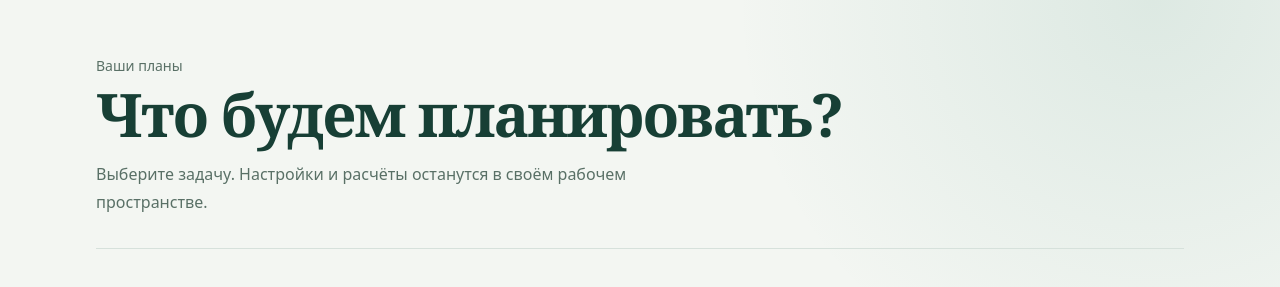
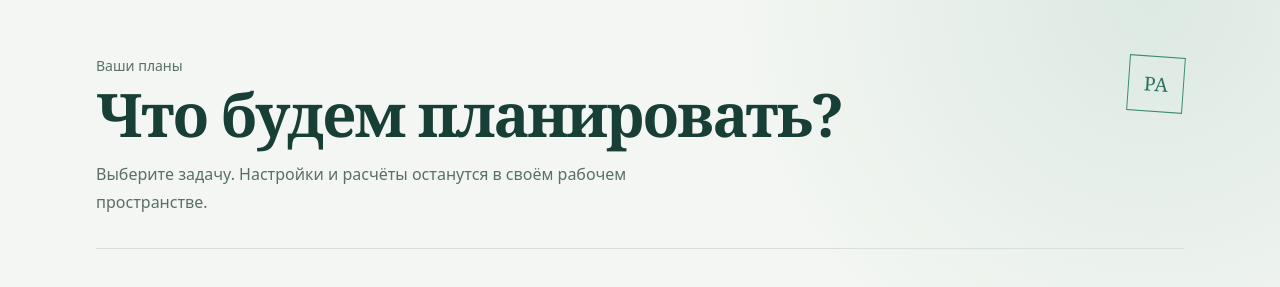
Before and after one commit to QFire2012/pension-assistant, a Next.js app: page /hub in a window 1280 px wide. Shown: the top 287 px of the page. Built offline with nearby package versions, Linux system fonts and the light colour scheme.

Commit message:
fix: clarify product hub mark

```diff
--- a/app/globals.css
+++ b/app/globals.css
@@ -43,6 +43,18 @@ body {
   justify-content: space-between;
   border-bottom: 1px solid var(--line);
   padding-bottom: 2rem;
+}
+
+.hub-mark {
+  display: grid;
+  width: 3.5rem;
+  height: 3.5rem;
+  place-items: center;
+  border: 1px solid var(--accent);
+  color: var(--accent-strong);
+  font-family: var(--display-font);
+  font-size: 1.2rem;
+  transform: rotate(4deg);
 }
 
 .hub-card {
@@ -194,6 +206,11 @@ button {
     gap: 1.5rem;
   }
 
+  .hub-mark {
+    width: 2.75rem;
+    height: 2.75rem;
+  }
+
   .workspace-header {
     align-items: flex-start;
     flex-direction: column;
--- a/components/ProductHub.tsx
+++ b/components/ProductHub.tsx
@@ -7,7 +7,7 @@ const products = [
 
 export function ProductHub() {
   return <main className="hub-page min-h-screen text-[var(--ink)]"><div className="mx-auto max-w-6xl px-5 py-8 sm:px-8 lg:py-14">
-    <header className="hub-header"><div><p className="text-sm font-medium text-[var(--muted)]">Ваши планы</p><h1 className="display-title mt-2 text-4xl tracking-tight sm:text-6xl">Что будем планировать?</h1><p className="mt-4 max-w-xl text-base leading-7 text-[var(--muted)]">Выберите задачу. Настройки и расчёты останутся в своём рабочем пространстве.</p></div></header>
+    <header className="hub-header"><div><p className="text-sm font-medium text-[var(--muted)]">Ваши планы</p><h1 className="display-title mt-2 text-4xl tracking-tight sm:text-6xl">Что будем планировать?</h1><p className="mt-4 max-w-xl text-base leading-7 text-[var(--muted)]">Выберите задачу. Настройки и расчёты останутся в своём рабочем пространстве.</p></div><span className="hub-mark" title="Пенсионный помощник" aria-label="Пенсионный помощник">PA</span></header>
     <div className="hub-grid mt-10 grid gap-4 md:grid-cols-2">{products.map((product) => <Link key={product.href} href={product.href} className="hub-card group"><span className="hub-card-eyebrow">{product.eyebrow}</span><h2 className="display-title mt-5 text-3xl">{product.title}</h2><p className="mt-4 max-w-md text-sm leading-6 text-[var(--muted)]">{product.description}</p><span className="hub-card-action mt-8 inline-flex">{product.action}</span></Link>)}<div className="hub-card hub-card-muted"><span className="hub-card-eyebrow">Скоро</span><h2 className="display-title mt-5 text-3xl">Новая цель</h2><p className="mt-4 max-w-md text-sm leading-6 text-[var(--muted)]">Добавим сюда следующий инструмент, когда он будет готов.</p></div></div>
   </div></main>;
 }
```
